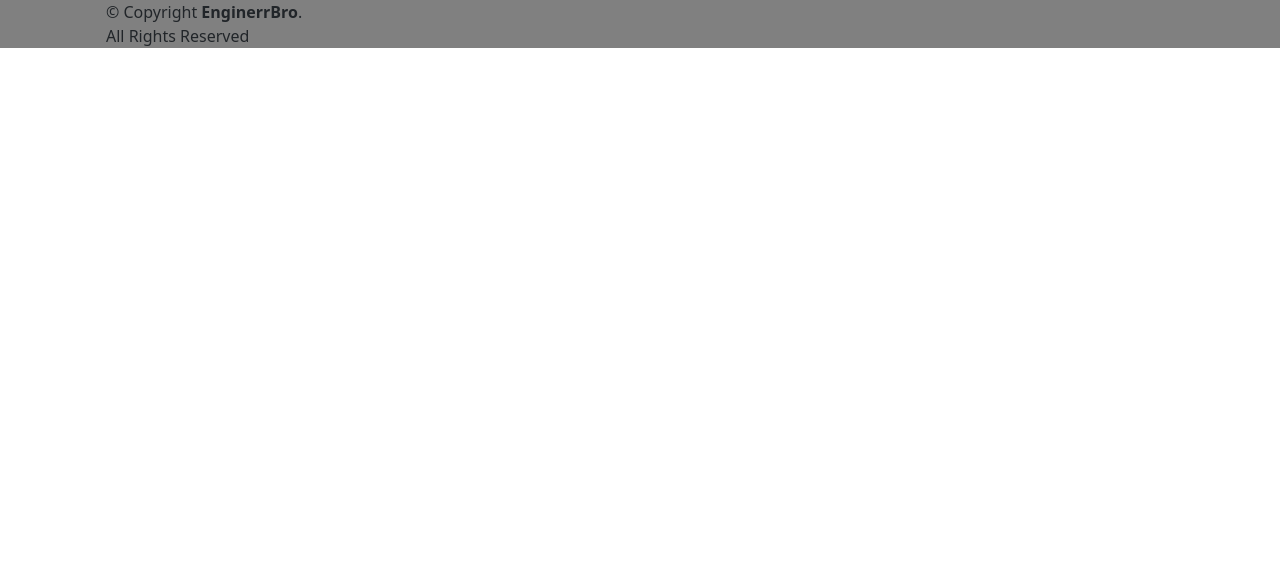
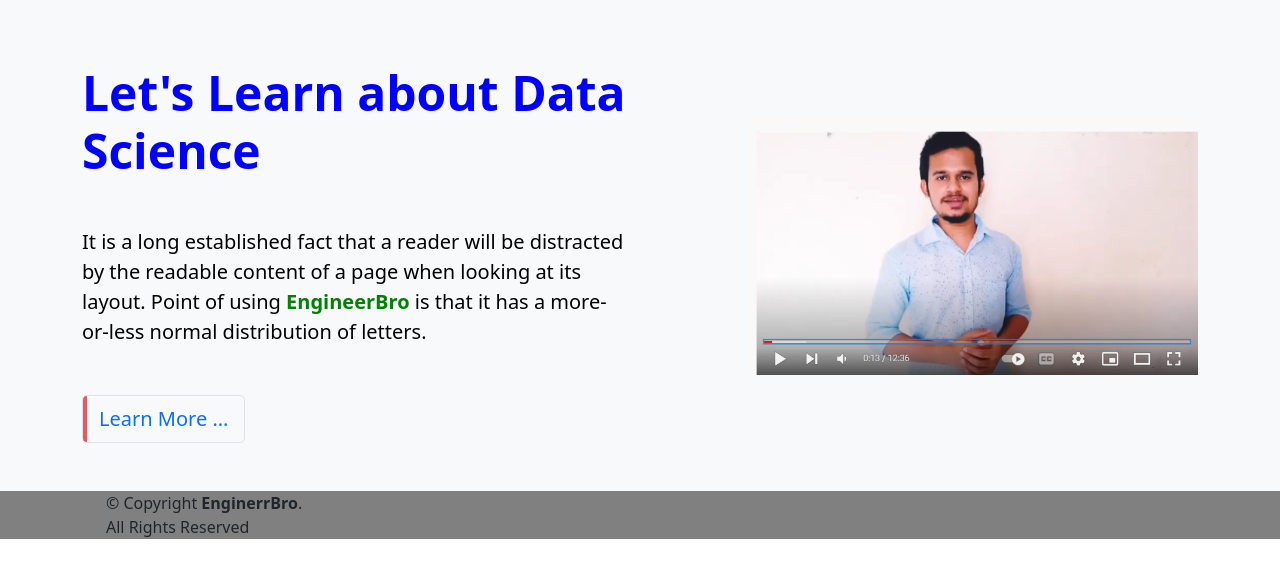
Before and after one commit to AnkitaGharde/datalogics2, a Django app: page /data in a window 1280 px wide. Shown: the part 82-660 px from the top of the page. Run offline with Django 4.2, Linux system fonts and the light colour scheme.

Commit message:
Update data_science.html

```diff
--- a/myapp/templates/myapp/data_science.html
+++ b/myapp/templates/myapp/data_science.html
@@ -3,4 +3,20 @@
 {% block content %}
 
 
+<section class="hero-banner bg-light py-5">
+    <div class="container">
+        <div class="row row align-items-center">
+            <div class="col-lg-5 offset-lg-1 order-lg-1">
+                <img src="{% static 'myapp/images/youtube3.PNG'%}" class="img-fluid" alt="Web Development">
+            </div>
+            <div class="col-lg-6">
+                <h1 class="mt-3"><b style="color:blue;">Let's Learn  about Data Science</b></h1>
+                <p class="lead text-secondary my-5"><b style="color:black;">It is a long established fact that a reader will be distracted by the readable content of a page when looking at its layout. Point of using <b style="color:green;">EngineerBro</b> is that it has a more-or-less normal distribution of letters.</b></p>
+                <a href="#" class="btn btn-outline-primary btn-lg border text-center">Learn More ...</a>
+            </div>
+        </div>
+    </div>
+</section>
+
+
 {% endblock content %}
```
